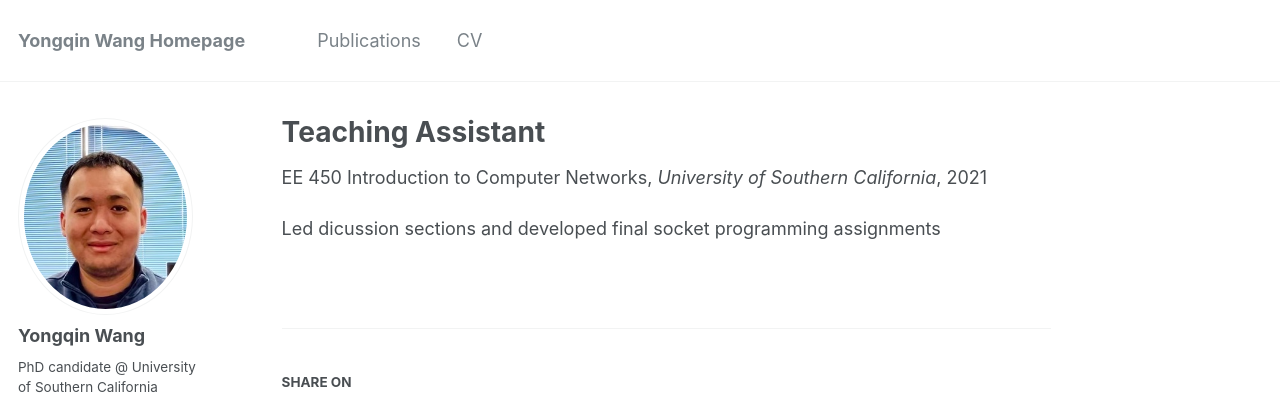
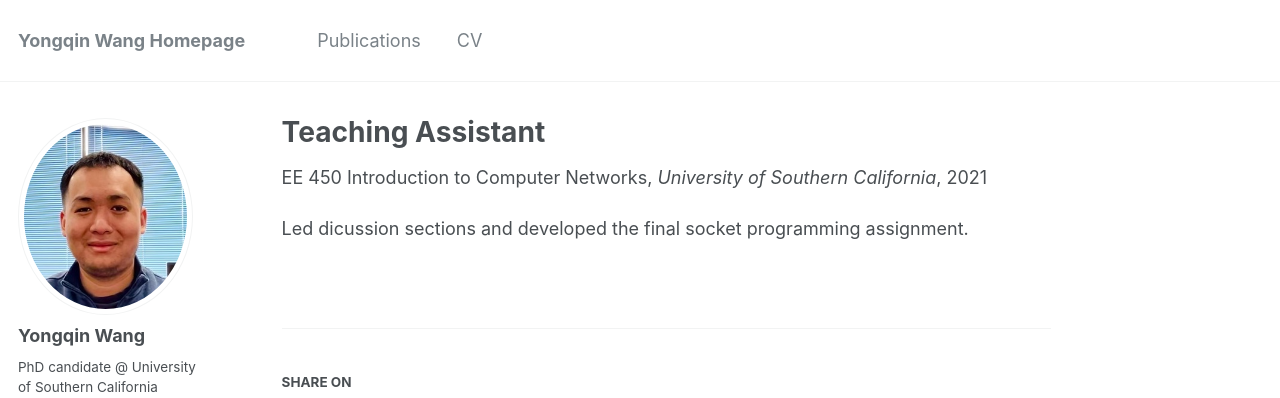
Before and after one commit to iihihiuh/yongqin.github.io, a Jekyll site: the page built from _teaching/2021-fall-ta-1.md, in a window 1280 px wide. Shown: the top 398 px of the page. Built offline with Jekyll 4.4.1, drawn with Linux system fonts in a browser that asks for light colours.

```diff
--- a/_teaching/2021-fall-ta-1.md
+++ b/_teaching/2021-fall-ta-1.md
@@ -8,4 +8,4 @@ date: 2021-08-16
 location: "Los Angeles, CA"
 ---
 
-Led dicussion sections and developed final socket programming assignments
+Led dicussion sections and developed the final socket programming assignment.
```
Also changed, not shown: _teaching/2022-spring-ta-1.md (+2 -13 lines).
